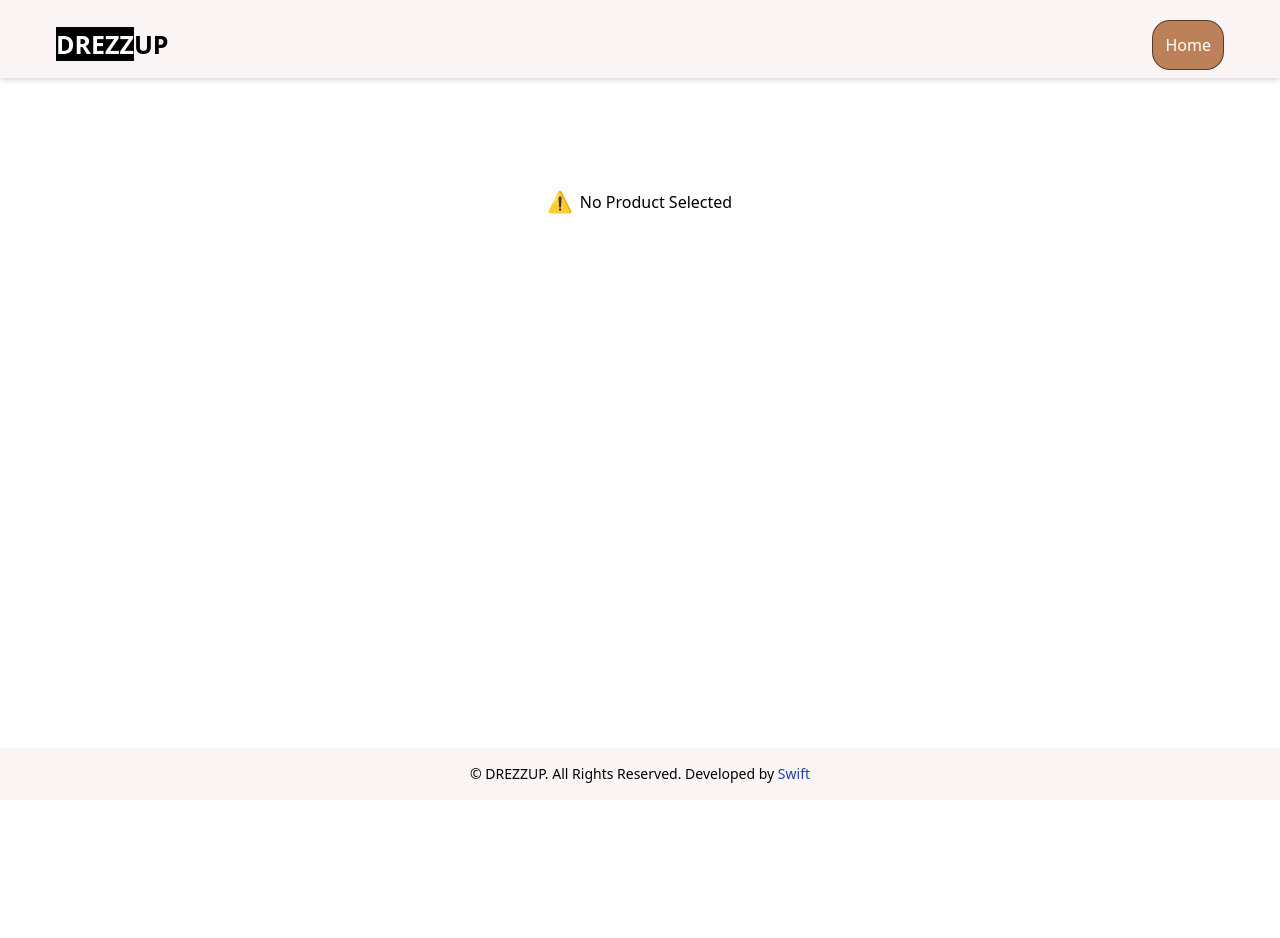
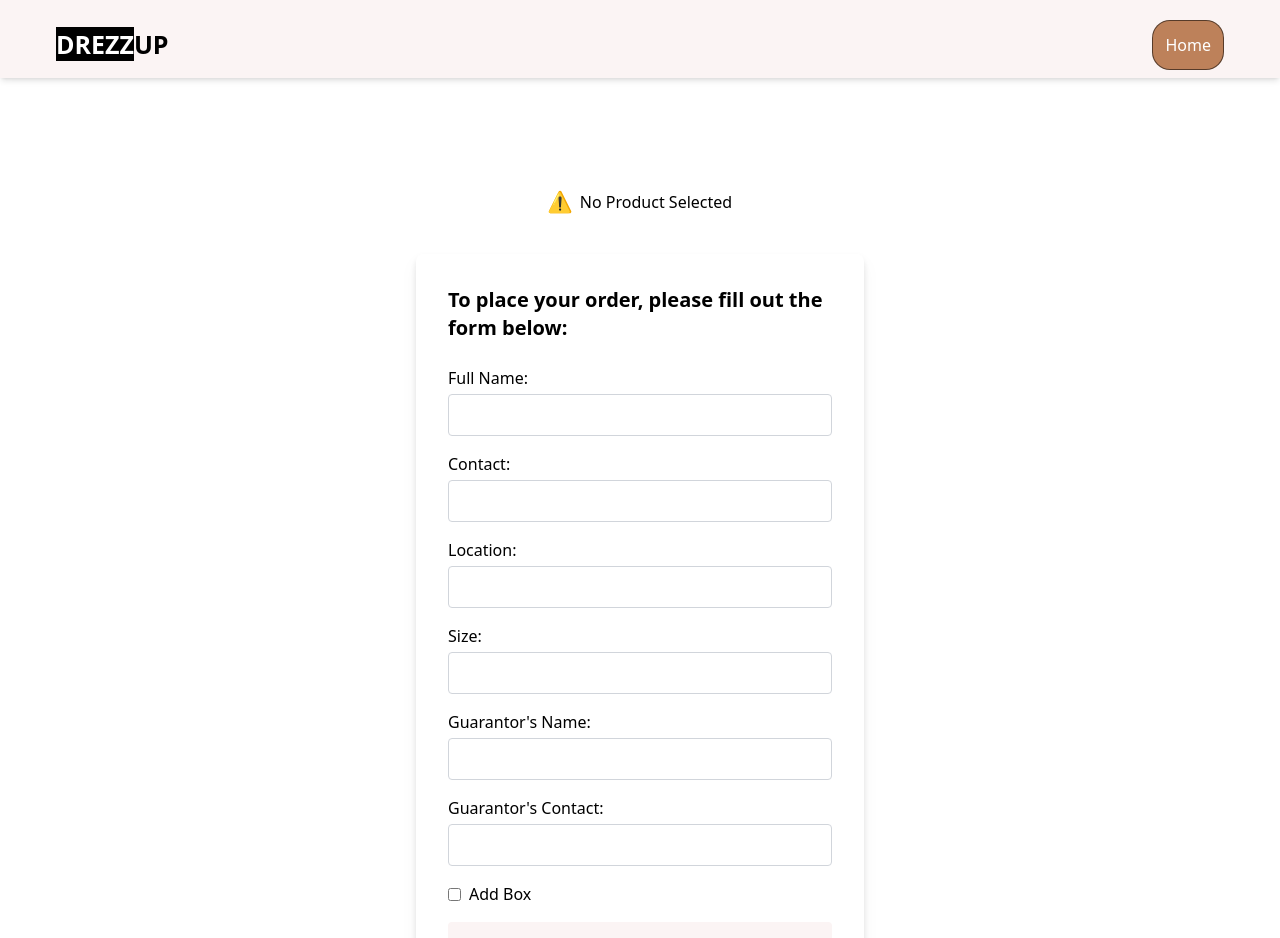
Before and after one commit to swift1gh/DrezzUp, a React (Vite) app: page /combo in a window 1280 px wide. Shown: the top 938 px of the page. Before the commit the page ends 800 px from the top, so only its background shows below. Built offline with nearby package versions, Linux system fonts and the light colour scheme.

Commit message:
Order Form

```diff
--- a/src/components/AllProducts.jsx
+++ b/src/components/AllProducts.jsx
@@ -1,6 +1,7 @@
 import React, { useState } from "react";
 import Product from "./Product";
 import sneakers from "../sneakers.json";
+import warningIcon from "../assets/warning.svg";
 
 const AllProducts = ({ setSelectedProducts, selectedBrand }) => {
   const [selectedProductIds, setSelectedProductIds] = useState([]);
@@ -30,7 +31,10 @@ const AllProducts = ({ setSelectedProducts, selectedBrand }) => {
   return (
     <div className="flex justify-center items-center mb-10">
       {filteredProducts.length === 0 ? (
-        <p>No {selectedBrand} Sneakers Currently Available</p>
+        <div className="flex justify-center items-center gap-2">
+          <img src={warningIcon} className="h-6" alt="" />
+          <p>No {selectedBrand} Sneakers Currently Available</p>
+        </div>
       ) : (
         <div className="gap-y-6 gap-x-[1.25rem] md:gap-10 grid grid-cols-2 md:grid-cols-3 lg:grid-cols-4 p-2 ">
           {filteredProducts.map((prod) => (
--- /dev/null
+++ b/src/components/OrderForm.jsx
@@ -0,0 +1,219 @@
+import React, { useState } from "react";
+import { useNavigate } from "react-router-dom"; // Import the useNavigate hook
+
+const OrderForm = () => {
+  const [formData, setFormData] = useState({
+    fullName: "",
+    contact: "",
+    location: "",
+    size: "",
+    guarantorName: "",
+    guarantorContact: "",
+    addBox: false,
+  });
+
+  const [isPopupVisible, setPopupVisible] = useState(false); // State to manage popup visibility
+  const [error, setError] = useState(""); // State to show error message
+  const navigate = useNavigate(); // Initialize the navigate function
+
+  // Handle input change
+  const handleChange = (e) => {
+    const { name, value, type, checked } = e.target;
+    setFormData({
+      ...formData,
+      [name]: type === "checkbox" ? checked : value,
+    });
+  };
+
+  const handleSubmit = (e) => {
+    e.preventDefault();
+
+    // Basic validation: Check if all required fields are filled
+    if (
+      !formData.fullName ||
+      !formData.contact ||
+      !formData.location ||
+      !formData.size ||
+      !formData.guarantorName ||
+      !formData.guarantorContact
+    ) {
+      setError("Please fill out all the required fields.");
+      return; // Prevent submission if validation fails
+    }
+
+    setError(""); // Clear any previous error message
+
+    // Show the pop-up when form is submitted
+    setPopupVisible(true);
+
+    // Hide the pop-up after 10 seconds and redirect to the homepage
+    setTimeout(() => {
+      setPopupVisible(false);
+      navigate("/"); // Redirect to the homepage after the pop-up disappears
+    }, 5000); // 5 seconds
+
+    // Reset the form fields
+    setFormData({
+      fullName: "",
+      contact: "",
+      location: "",
+      size: "",
+      guarantorName: "",
+      guarantorContact: "",
+      addBox: false,
+    });
+  };
+
+  return (
+    <div className="relative min-h-screen flex justify-center items-center">
+      {/* Apply blur when the pop-up is visible */}
+      <div
+        className={`w-full flex justify-center items-center ${
+          isPopupVisible ? "blur-md" : ""
+        }`}>
+        <form
+          className="bg-white p-8 rounded-lg drop-shadow-lg w-full max-w-md"
+          onSubmit={handleSubmit}>
+          <h2 className="text-xl font-bold mb-6">
+            To place your order, please fill out the form below:
+          </h2>
+
+          {error && <p className="text-red-500 mb-4 font-medium">{error}</p>}
+
+          <div className="mb-4">
+            <label htmlFor="fullName" className="block font-medium mb-1">
+              Full Name:
+            </label>
+            <input
+              type="text"
+              name="fullName"
+              id="fullName"
+              className="w-full p-2 border border-gray-300 rounded"
+              value={formData.fullName}
+              onChange={handleChange}
+              required
+            />
+          </div>
+
+          <div className="mb-4">
+            <label htmlFor="contact" className="block font-medium mb-1">
+              Contact:
+            </label>
+            <input
+              type="text"
+              name="contact"
+              id="contact"
+              className="w-full p-2 border border-gray-300 rounded"
+              value={formData.contact}
+              onChange={handleChange}
+              required
+            />
+          </div>
+
+          <div className="mb-4">
+            <label htmlFor="location" className="block font-medium mb-1">
+              Location:
+            </label>
+            <input
+              type="text"
+              name="location"
+              id="location"
+              className="w-full p-2 border border-gray-300 rounded"
+              value={formData.location}
+              onChange={handleChange}
+              required
+            />
+          </div>
+
+          <div className="mb-4">
+            <label htmlFor="size" className="block font-medium mb-1">
+              Size:
+            </label>
+            <input
+              type="text"
+              name="size"
+              id="size"
+              className="w-full p-2 border border-gray-300 rounded"
+              value={formData.size}
+              onChange={handleChange}
+              required
+            />
+          </div>
+
+          <div className="mb-4">
+            <label htmlFor="guarantorName" className="block font-medium mb-1">
+              Guarantor's Name:
+            </label>
+            <input
+              type="text"
+              name="guarantorName"
+              id="guarantorName"
+              className="w-full p-2 border border-gray-300 rounded"
+              value={formData.guarantorName}
+              onChange={handleChange}
+              required
+            />
+          </div>
+
+          <div className="mb-4">
+            <label
+              htmlFor="guarantorContact"
+              className="block font-medium mb-1">
+              Guarantor's Contact:
+            </label>
+            <input
+              type="text"
+              name="guarantorContact"
+              id="guarantorContact"
+              className="w-full p-2 border border-gray-300 rounded"
+              value={formData.guarantorContact}
+              onChange={handleChange}
+              required
+            />
+          </div>
+
+          <div className="flex items-center mb-4">
+            <input
+              type="checkbox"
+              name="addBox"
+              id="addBox"
+              className="mr-2"
+              checked={formData.addBox}
+              onChange={handleChange}
+            />
+            <label htmlFor="addBox" className="font-medium">
+              Add Box
+            </label>
+          </div>
+
+          <div className="mb-4 text-sm text-orange-600 bg-[#FBF4F4] p-4 rounded">
+            <p>
+              &#9888; Kindly note that these deals don’t come in boxes. A box
+              costs 20 cedis. It can be added by your choice and the price
+              factored in.
+            </p>
+          </div>
+
+          <button
+            type="submit"
+            className="w-full p-2 bg-[#b0713e] text-white font-bold rounded hover:bg-[#9d6134]">
+            Place Order
+          </button>
+        </form>
+      </div>
+
+      {/* Pop-up overlay with blur effect */}
+      {isPopupVisible && (
+        <div className="absolute inset-0 bg-black bg-opacity-50 flex justify-center items-center z-10">
+          <div className="bg-white p-6 rounded-lg shadow-lg text-center w-2/3 md:w-1/3">
+            <h2 className="text-xl font-bold text-green-600">
+              Order Placed Successfully!
+            </h2>
+          </div>
+        </div>
+      )}
+    </div>
+  );
+};
+
+export default OrderForm;
--- a/src/components/Selected.jsx
+++ b/src/components/Selected.jsx
@@ -31,10 +31,10 @@ const Selected = ({ selectedIds }) => {
             ))}
           </div>
 
-          <div className="bg-[#b9b8b8] w-11/12 md:w-4/5 py-4">
+          <div className="bg-[#cbcaca] w-11/12 md:w-4/5 py-4">
             <h2 className="flex justify-center text-center items-center gap-3 text-xl font-normal font-roboto">
               Combo Price:{" "}
-              <span className="text-[#9F4B15] font-mono font-bold">
+              <span className="text-[#cf743c] font-mono font-bold">
                 GHS 1,700.00
               </span>
             </h2>
--- a/src/pages/ComboPage.jsx
+++ b/src/pages/ComboPage.jsx
@@ -3,6 +3,7 @@ import { useLocation } from "react-router-dom";
 import Navbar from "../components/Navbar";
 import Selected from "../components/Selected";
 import Footer from "../components/Footer";
+import OrderForm from "../components/OrderForm";
 
 const ComboPage = () => {
   const location = useLocation();
@@ -12,13 +13,15 @@ const ComboPage = () => {
     : [];
 
   return (
-    <div className="flex flex-col min-h-screen">
+    <div className="flex flex-col min-h-screen ">
       <Navbar Btn={"Home"} Destination="/" />
 
       <main className="flex-grow">
         <Selected selectedIds={selectedIds} />
+        <OrderForm />
       </main>
-
+      <br />
+      <br />
       <Footer />
     </div>
   );
```
